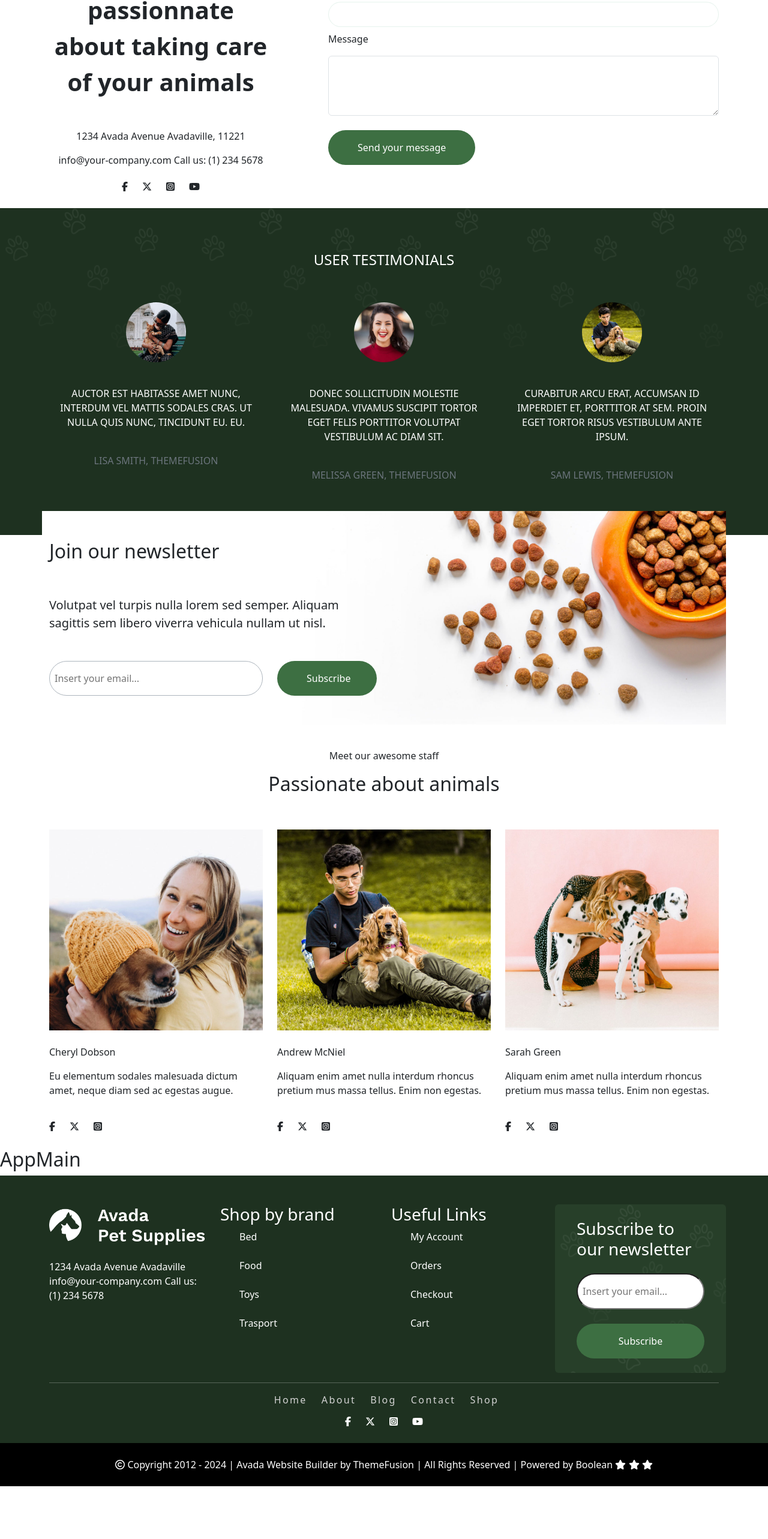
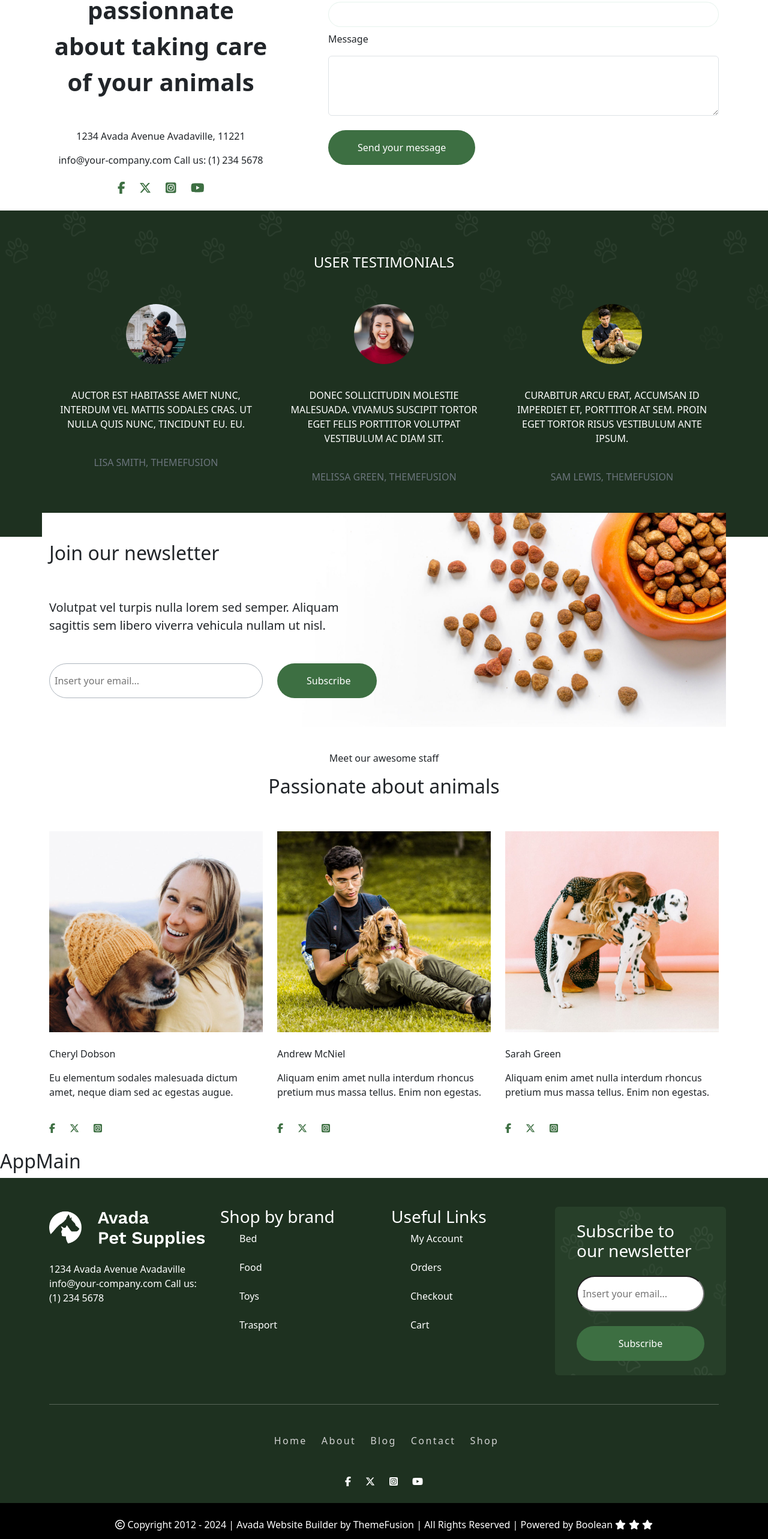
Before and after one commit to gianluigi7/proj-html-vuejs, a Vue app: page /contact in a window 1280 px wide. Shown: the part 973-3539 px from the top of the page at 60% size. Before the commit the page ends 3451 px from the top, so only its background shows below. Built offline with nearby package versions, Linux system fonts and the light colour scheme.

Commit message:
[UPD] Footer and AppContact done

```diff
--- a/src/components/AppFooter.vue
+++ b/src/components/AppFooter.vue
@@ -72,10 +72,10 @@ export default{
           </div>
         </div>
       </div>
-      <hr>
+      <hr class="mt-5">
     </div>
 
-    <div class="col-12 ">
+    <div class="col-12 mt-5 ">
       <ul class="d-flex flex-row justify-content-center  ">
         <router-link to="/" class=" nav-link custom-link me-4 f-mid ">Home</router-link>
         <router-link to="/about" class=" nav-link custom-link me-4 f-mid ">
@@ -93,7 +93,7 @@ export default{
       </ul>
     </div>
 
-    <div class="col-12 text-center">
+    <div class="col-12 text-center mt-5 ">
       <font-awesome-icon icon="fa-brands fa-facebook-f" class="me-4 mb-4"  />
       <font-awesome-icon icon="fa-brands fa-x-twitter" class="me-4 mb-4" />
       <font-awesome-icon icon="fa-brands fa-square-instagram" class="me-4 mb-4"  />
--- a/src/pages/AppContact.vue
+++ b/src/pages/AppContact.vue
@@ -32,10 +32,10 @@ export default{
             Call us: (1) 234 5678
         </div>
         <div class="mt-4">
-            <font-awesome-icon icon="fa-brands fa-facebook-f" class="me-4 mb-4"  />
-    <font-awesome-icon icon="fa-brands fa-x-twitter" class="me-4 mb-4" />
-    <font-awesome-icon icon="fa-brands fa-square-instagram" class="me-4 mb-4"  />
-    <font-awesome-icon icon="fa-brands fa-youtube" class="mb-4" />
+            <font-awesome-icon icon="fa-brands fa-facebook-f" style="font-size: 1.25rem;" class="me-4 mb-4 green-color"  />
+            <font-awesome-icon icon="fa-brands fa-x-twitter" style="font-size: 1.25rem;" class="me-4 mb-4 green-color" />
+            <font-awesome-icon icon="fa-brands fa-square-instagram" style="font-size: 1.25rem;" class="me-4 mb-4 green-color"  />
+            <font-awesome-icon icon="fa-brands fa-youtube" style="font-size: 1.25rem;" class="mb-4 green-color" />
         </div>
 
     </div>
@@ -189,10 +189,10 @@ export default{
                         </p>
                         <p class="text-start ">Eu elementum sodales malesuada dictum amet, neque diam sed ac egestas augue.</p>
                     </div>
-                    <div class="text-start pt-4">
-                        <font-awesome-icon icon="fa-brands fa-facebook-f" class="me-4 mb-4"  />
-                        <font-awesome-icon icon="fa-brands fa-x-twitter" class="me-4 mb-4" />
-                        <font-awesome-icon icon="fa-brands fa-square-instagram" class="me-4 mb-4"  />
+                    <div class="text-start pt-4 ">
+                        <font-awesome-icon icon="fa-brands fa-facebook-f" class="me-4 mb-4 green-color "  />
+                        <font-awesome-icon icon="fa-brands fa-x-twitter" class="me-4 mb-4 green-color" />
+                        <font-awesome-icon icon="fa-brands fa-square-instagram" class="me-4 mb-4 green-color"  />
                     </div>
                 </div>
                 <div class="col-4 staff">
@@ -206,9 +206,9 @@ export default{
                         </p>
                     </div>
                     <div class="text-start pt-4" >
-                        <font-awesome-icon icon="fa-brands fa-facebook-f" class="me-4 mb-4"  />
-                        <font-awesome-icon icon="fa-brands fa-x-twitter" class="me-4 mb-4" />
-                        <font-awesome-icon icon="fa-brands fa-square-instagram" class="me-4 mb-4"  />
+                        <font-awesome-icon icon="fa-brands fa-facebook-f" class="me-4 mb-4 green-color"  />
+                        <font-awesome-icon icon="fa-brands fa-x-twitter" class="me-4 mb-4 green-color" />
+                        <font-awesome-icon icon="fa-brands fa-square-instagram" class="me-4 mb-4 green-color"  />
                     </div>
                 </div>
                 <div class="col-4 staff">
@@ -222,9 +222,9 @@ export default{
                         </p>
                     </div>
                     <div class="text-start pt-4">
-                        <font-awesome-icon icon="fa-brands fa-facebook-f" class="me-4 mb-4"  />
-                        <font-awesome-icon icon="fa-brands fa-x-twitter" class="me-4 mb-4" />
-                        <font-awesome-icon icon="fa-brands fa-square-instagram" class="me-4 mb-4"  />
+                        <font-awesome-icon icon="fa-brands fa-facebook-f" class="me-4 mb-4 green-color"  />
+                        <font-awesome-icon icon="fa-brands fa-x-twitter" class="me-4 mb-4 green-color" />
+                        <font-awesome-icon icon="fa-brands fa-square-instagram" class="me-4 mb-4 green-color"  />
                     </div>
                 </div>
             </div>
@@ -256,6 +256,9 @@ export default{
   background-color: #3D6F42;
 }
 
+.green-color{
+    color: #3D6F42;
+}
 .button-color:hover{
   background-color: #2B4F2F;
 }
```
